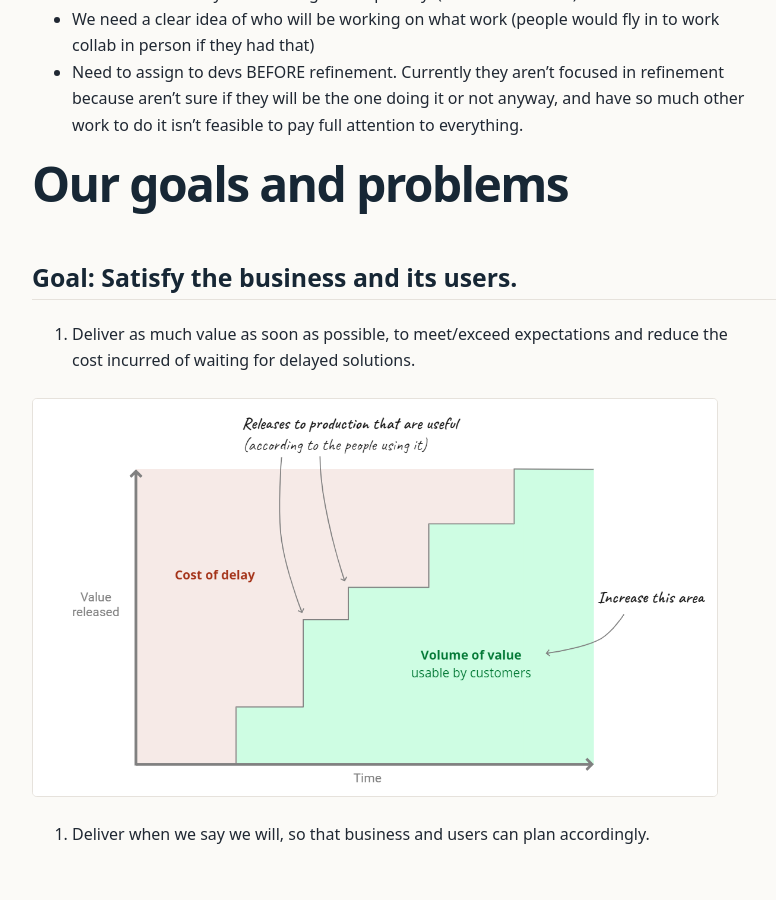
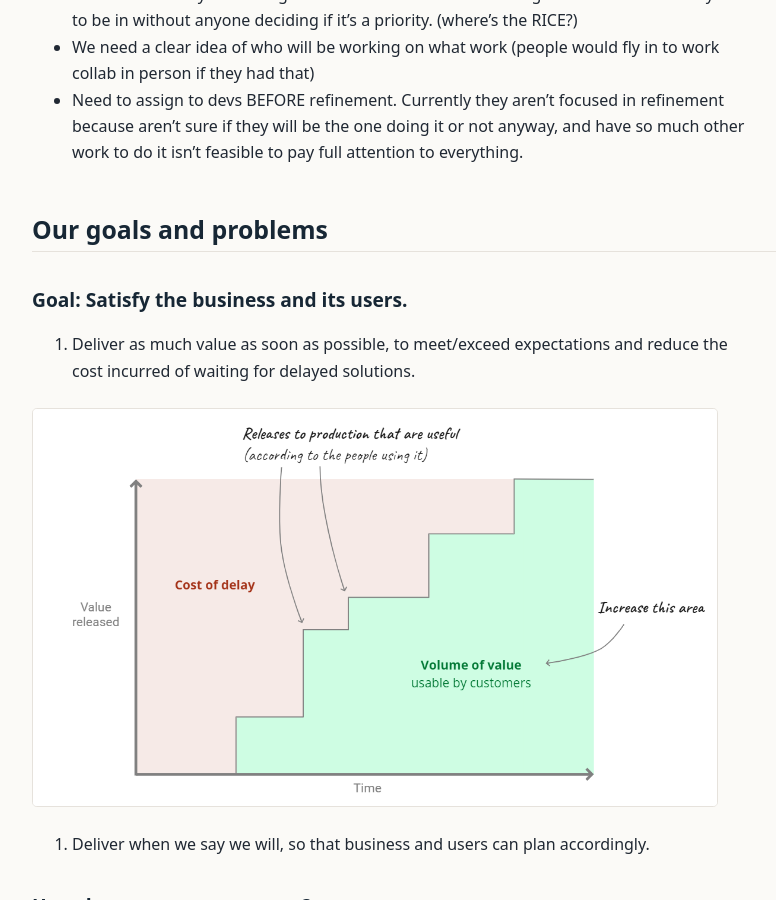
Before and after one commit to KurtisStirling/portfolio, a Jekyll site: the page built from items/delivery-failures-report/index.md, in a window 1280 px wide and 900 px high, scrolled down 758 px. Shown: the whole window, without its empty margins (180-956 px from the left). Built offline with Jekyll 4.4.1, drawn with Linux system fonts in a browser that asks for light colours.

Commit message:
Repair exported heading hierarchy

```diff
--- a/items/delivery-failures-report/index.md
+++ b/items/delivery-failures-report/index.md
@@ -11,7 +11,7 @@ I walked leadership through this document
 
 ---
 
-### **Things devs are struggling with:**
+## Things devs are struggling with:
 
 - No overview of what the tickets are supposed to do (what outcome are we trying to achieve)
 - No documentation of process or design
@@ -19,9 +19,9 @@ I walked leadership through this document
 - We need a clear idea of who will be working on what work (people would fly in to work collab in person if they had that)
 - Need to assign to devs BEFORE refinement. Currently they aren’t focused in refinement because aren’t sure if they will be the one doing it or not anyway, and have so much other work to do it isn’t feasible to pay full attention to everything.
 
-# Our goals and problems
+## Our goals and problems
 
-## **Goal: S**atisfy the business and its users.
+### Goal: Satisfy the business and its users.
 
 1. Deliver as much value as soon as possible, to meet/exceed expectations and reduce the cost incurred of waiting for delayed solutions.
 
@@ -29,14 +29,14 @@ I walked leadership through this document
 
 1. Deliver when we say we will, so that business and users can plan accordingly.
 
-## How do we measure success?
+### How do we measure success?
 
 > Answer: …
 >
 
-## **Problem 1: Tranche 5 has missed it’s deadline by 4+ months**
+### Problem 1: Tranche 5 has missed it’s deadline by 4+ months
 
-## What’s were the causal factors? (and are they still in play?)
+### What’s were the causal factors? (and are they still in play?)
 
 > Easy answer:
 >
@@ -46,13 +46,13 @@ I walked leadership through this document
 >
 - “The system needs reconfiguration.”
 
-## System thinking:
+### System thinking:
 
 ![](image2.png)
 
-# System configuration issues
+## System configuration issues
 
-## Siloed discovery and ticket creation
+### Siloed discovery and ticket creation
 
 1. **Situation**
 
@@ -106,7 +106,7 @@ I walked leadership through this document
 >
 >
 
-## Workflow map (current state)
+### Workflow map (current state)
 
 ![](image6.png)
 
@@ -179,9 +179,7 @@ Don McGreal and Ralph Jocham
         - the use of visual aids
     2. **Answer**..
 
-##
-
-## No dedicated decision-maker
+### No dedicated decision-maker
 
 1. Situation:
 
@@ -204,7 +202,7 @@ Don McGreal and Ralph Jocham
     …
 
 
-## No sense of purpose: no vision or desired outcomes articulated, and no feedback given as to the difference we are making.
+### No sense of purpose: no vision or desired outcomes articulated, and no feedback given as to the difference we are making.
 
 1. **Situation**:
 
@@ -257,7 +255,7 @@ Don McGreal and Ralph Jocham
     …
 
 
-## The team is 3x larger than optimal.
+### The team is 3x larger than optimal.
 
 1. **Situation**:
 
```
Also changed, not shown: items/flow-metrics-moe/index.md (+2 -2 lines), items/trapscan-business-case/index.md (+3 -3 lines).
